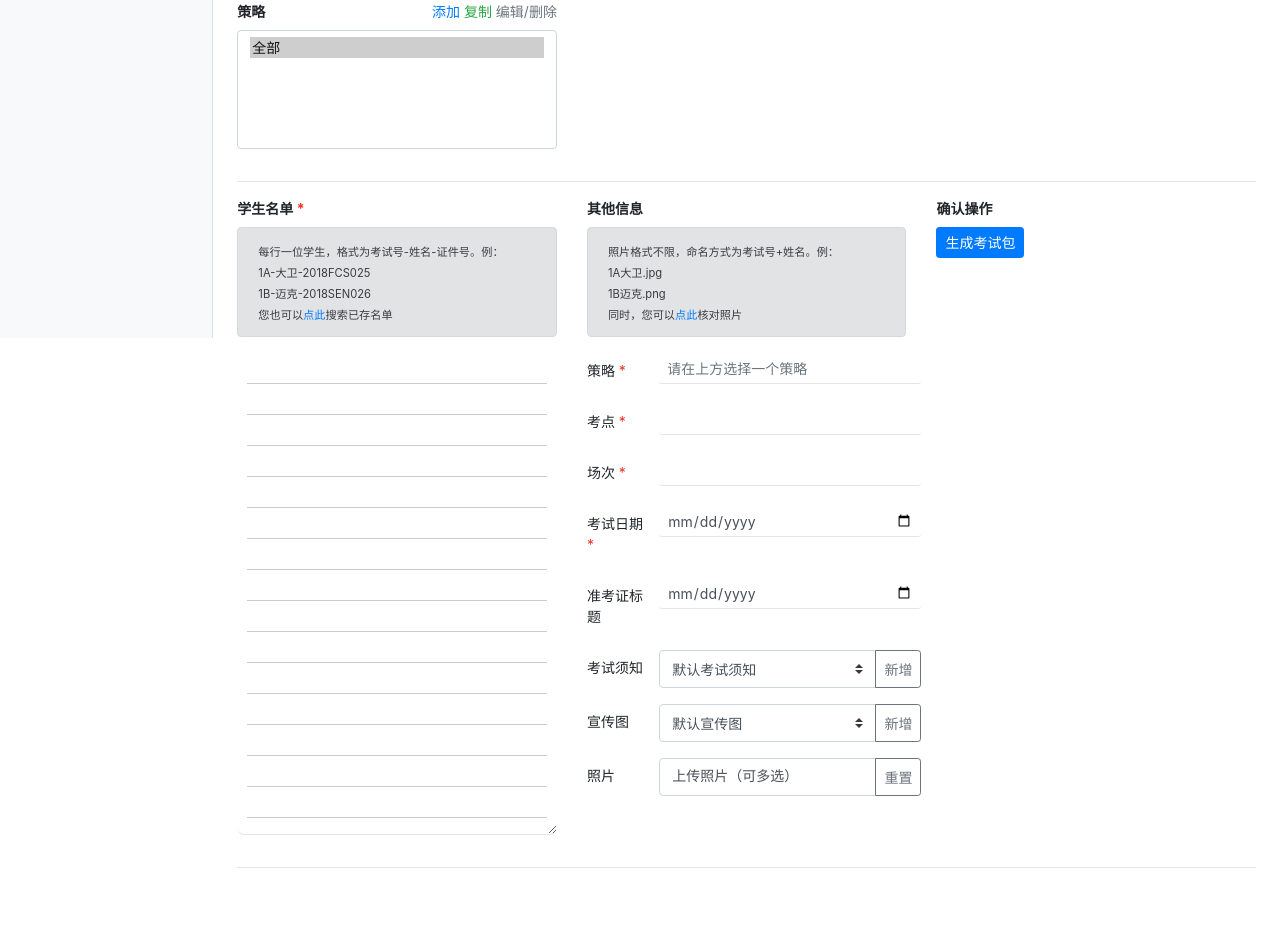
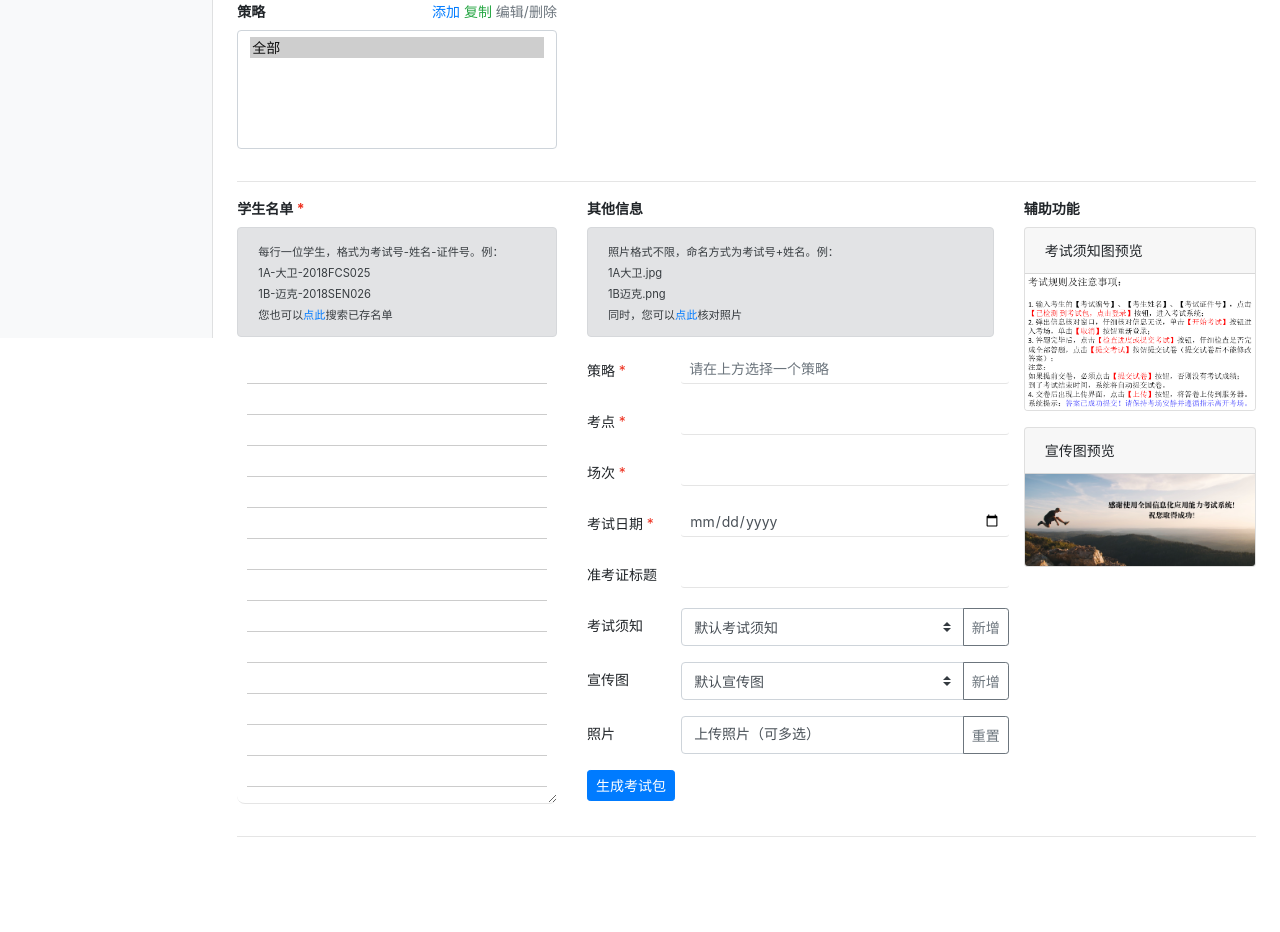
Before and after one commit to hejun0524/weixunborui, a Django app: page /exam/exams/ in a window 1280 px wide. Shown: the part 462-1394 px from the top of the page. After the commit the page ends 1299 px from the top, so only its background shows below. Run offline with Django 3.2, Linux system fonts and the light colour scheme; data that the repository does not hold is empty; some libraries are stand-ins or nearby versions.

Commit message:
fixed some display issue

```diff
--- a/static/js/dynamic_exams.js
+++ b/static/js/dynamic_exams.js
@@ -126,9 +126,9 @@ function displayModal(action, type) {
 function setStrategyInfo(pk) {
     var targets = ['#cell_strategy_name', '#cell_strategy_index', '#cell_strategy_description', '#cell_strategy_timer'];
     var entries = ['full_path', 'full_index', 'description', 'timer'];
-    var specialTargets = ['#id_selected_strategy', '#strategy_structure'];
-    var specialEntries = ['strategy', 'plan'];
-    var specialAttributes = ['value', 'plan'];
+    var specialTargets = ['#id_selected_strategy', '#id_exam_strategy_id', '#id_exam_strategy', '#strategy_structure'];
+    var specialEntries = ['strategy', 'strategy', 'full_path', 'plan'];
+    var specialAttributes = ['value', 'value', 'value', 'plan'];
     $('#total_points').text(0);
     if (pk === 0) { // reset
         for (var i = 0; i < targets.length; i++) {
@@ -136,6 +136,8 @@ function setStrategyInfo(pk) {
             emptyCell.text('请先选择一个章节');
         }
         $('#id_selected_strategy').val('');
+        $('#id_exam_strategy_id').val('');
+        $('#id_exam_strategy').val('');
         $('#strategy_structure').html('');
     } else {
         ajaxChangeTable('exam', 'get_strategy', pk, targets, entries, specialTargets, specialEntries, specialAttributes);
--- a/templates/exam/exams.html
+++ b/templates/exam/exams.html
@@ -115,11 +115,11 @@
                     您也可以<span class="fake-link text-primary" id="search_student_list">点此</span>搜索已存名单
                 </small>
             </div>
-            <textarea class="form-control notes mb-3" rows="15" id="id_students" name="students"
+            <textarea class="form-control notes mb-3" rows="14" id="id_students" name="students"
                       form="form_exam" required></textarea>
         </div>
         <!-- Other information inputs -->
-        <form role="form" method="post" id="form_exam" class="col-md-4" enctype="multipart/form-data">
+        <form role="form" method="post" id="form_exam" class="col-md-5" enctype="multipart/form-data">
             {% csrf_token %}
             <p class="font-weight-bold mb-2">其他信息</p>
             <div class="alert alert-secondary">
@@ -157,7 +157,7 @@
             </div>
             <div class="form-group row">
                 <label for="id_exam_title" class="col-sm-3 col-form-label">准考证标题</label>
-                <input type="date" class="col-sm-9 form-control form-control-sm" id="id_exam_title"
+                <input type="text" class="col-sm-9 form-control form-control-sm" id="id_exam_title"
                        name="exam_title">
             </div>
             <div class="form-group row">
@@ -207,11 +207,18 @@
                     </div>
                 </div>
             </div>
-
+            <button type="submit" form="form_exam" class="btn btn-sm btn-primary" name="add_exam">生成考试包</button>
         </form>
-        <div class="col-md-4">
-            <p class="font-weight-bold mb-2">确认操作</p>
-            <button type="submit" form="form_exam" class="btn btn-sm btn-primary" name="add_exam">生成考试包</button>
+        <div class="col-md-3">
+            <p class="font-weight-bold mb-2">辅助功能</p>
+            <div class="card mb-3">
+                <div class="card-header">考试须知图预览</div>
+                <img class="card-img-bottom" src="{% static 'img/agreement_sc.png' %}">
+            </div>
+            <div class="card mb-3">
+                <div class="card-header">宣传图预览</div>
+                <img class="card-img-bottom" src="{% static 'img/ad_sc.jpg' %}">
+            </div>
         </div>
     </div>
     <hr>
```
